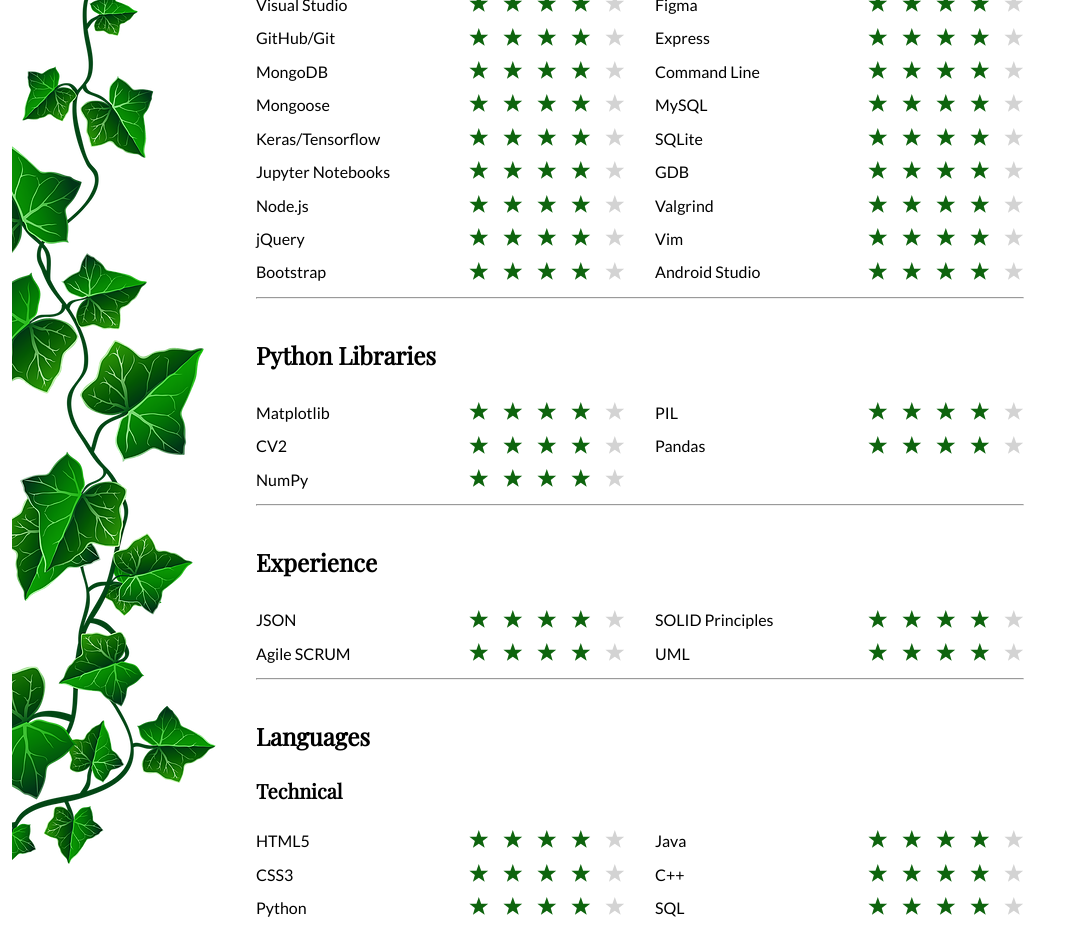
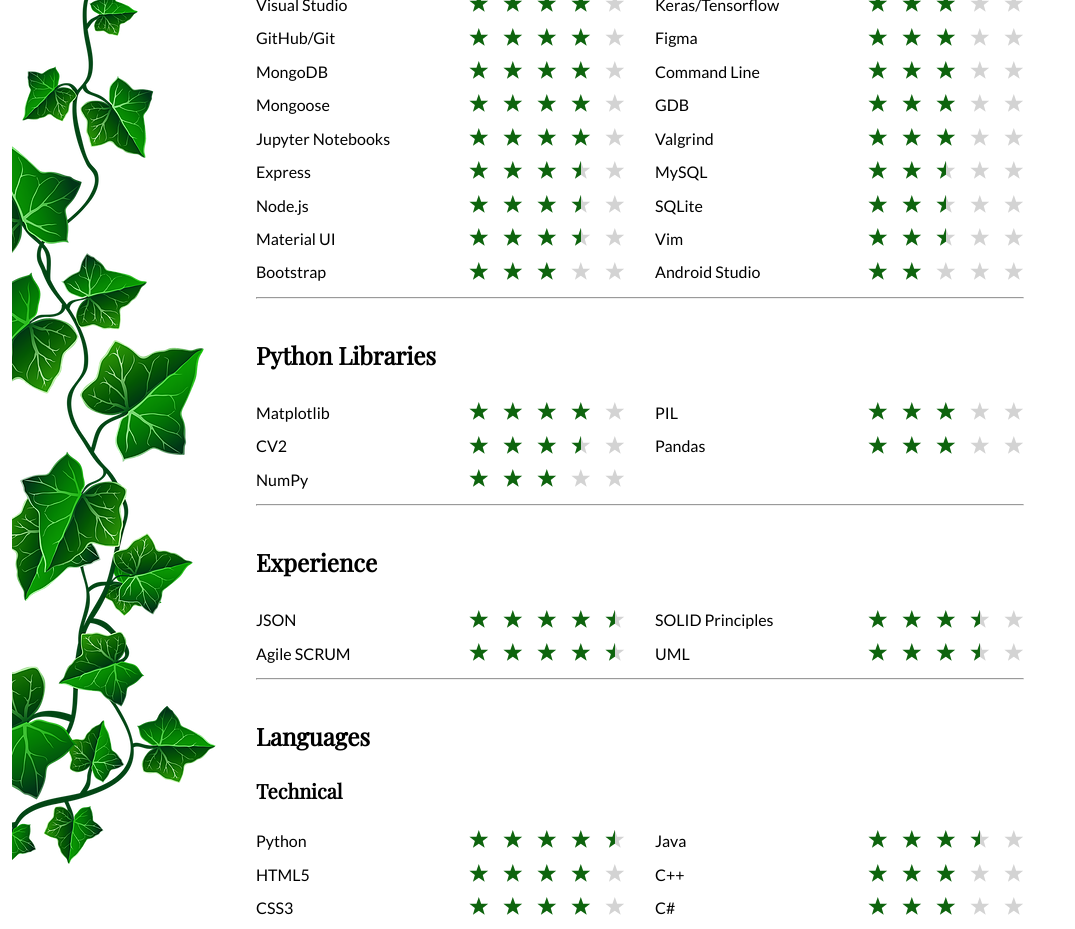
Before and after one commit to Amrit-S/personal-website, a React (Create React App) app: page / in a window 1280 px wide. Shown: the part 5880-6809 px from the top of the page, without its empty margins (0-1075 px from the left). Built offline with nearby package versions, Linux system fonts and the light colour scheme.

Commit message:
adjusted ratings for skillset (content)

```diff
--- a/src/components/InteractiveSections/Skillset.js
+++ b/src/components/InteractiveSections/Skillset.js
@@ -24,23 +24,23 @@
                     <SkillEntry rating={4} title="GitHub/Git"/>
                     <SkillEntry rating={4} title="MongoDB"/>
                     <SkillEntry rating={4} title="Mongoose"/>
-                    <SkillEntry rating={4} title="Keras/Tensorflow"/>
                     <SkillEntry rating={4} title="Jupyter Notebooks"/>
-                    <SkillEntry rating={4} title="Node.js"/>
-                    <SkillEntry rating={4} title="jQuery"/>
-                    <SkillEntry rating={4} title="Bootstrap"/>
+                    <SkillEntry rating={3.5} title="Express"/>
+                    <SkillEntry rating={3.5} title="Node.js"/>
+                    <SkillEntry rating={3.5} title="Material UI"/>
+                    <SkillEntry rating={3} title="Bootstrap"/>
                 </div>
                 <div>
-                    <SkillEntry rating={4} title="Material UI"/>
-                    <SkillEntry rating={4} title="Figma"/>
-                    <SkillEntry rating={4} title="Express"/>
-                    <SkillEntry rating={4} title="Command Line"/>
-                    <SkillEntry rating={4} title="MySQL"/>
-                    <SkillEntry rating={4} title="SQLite"/>
-                    <SkillEntry rating={4} title="GDB"/>
-                    <SkillEntry rating={4} title="Valgrind"/>
-                    <SkillEntry rating={4} title="Vim"/>
-                    <SkillEntry rating={4} title="Android Studio"/>
+                    <SkillEntry rating={3} title="jQuery"/>
+                    <SkillEntry rating={3} title="Keras/Tensorflow"/>
+                    <SkillEntry rating={3} title="Figma"/>
+                    <SkillEntry rating={3} title="Command Line"/>
+                    <SkillEntry rating={3} title="GDB"/>
+                    <SkillEntry rating={3} title="Valgrind"/>
+                    <SkillEntry rating={2.5} title="MySQL"/>
+                    <SkillEntry rating={2.5} title="SQLite"/>
+                    <SkillEntry rating={2.5} title="Vim"/>
+                    <SkillEntry rating={2} title="Android Studio"/>
                 </div>
             </div>
             <hr/>
@@ -48,24 +48,24 @@
             <div className="skillset-subsection">
                 <div>
                     <SkillEntry rating={4} title="Matplotlib"/>
-                    <SkillEntry rating={4} title="CV2"/>
-                    <SkillEntry rating={4} title="NumPy"/>
+                    <SkillEntry rating={3.5} title="CV2"/>
+                    <SkillEntry rating={3} title="NumPy"/>
                 </div>
                 <div>
-                    <SkillEntry rating={4} title="PIL"/>
-                    <SkillEntry rating={4} title="Pandas"/>
+                    <SkillEntry rating={3} title="PIL"/>
+                    <SkillEntry rating={3} title="Pandas"/>
                 </div>
             </div>
             <hr/>
             <h4> Experience </h4>
             <div className="skillset-subsection">
                 <div>
-                    <SkillEntry rating={4} title="JSON"/>
-                    <SkillEntry rating={4} title="Agile SCRUM"/>
+                    <SkillEntry rating={4.5} title="JSON"/>
+                    <SkillEntry rating={4.5} title="Agile SCRUM"/>
                 </div>
                 <div>
-                    <SkillEntry rating={4} title="SOLID Principles"/>
-                    <SkillEntry rating={4} title="UML"/>
+                    <SkillEntry rating={3.5} title="SOLID Principles"/>
+                    <SkillEntry rating={3.5} title="UML"/>
                 </div>
             </div>
             <hr/>
@@ -74,24 +74,24 @@
             <h5 style={{marginTop: "0"}}> Technical </h5>
             <div className="skillset-subsection">
                 <div>
+                    <SkillEntry rating={4.5} title="Python"/>
                     <SkillEntry rating={4} title="HTML5"/>
                     <SkillEntry rating={4} title="CSS3"/>
-                    <SkillEntry rating={4} title="Python"/>
-                    <SkillEntry rating={4} title="JavaScript"/>
+                    <SkillEntry rating={3.5} title="JavaScript"/>
                 </div>
                 <div>
-                    <SkillEntry rating={4} title="Java"/>
-                    <SkillEntry rating={4} title="C++"/>
-                    <SkillEntry rating={4} title="SQL"/>
-                    <SkillEntry rating={4} title="C#"/>
+                    <SkillEntry rating={3.5} title="Java"/>
+                    <SkillEntry rating={3} title="C++"/>
+                    <SkillEntry rating={3} title="C#"/>
+                    <SkillEntry rating={2.5} title="SQL"/>
                 </div>
             </div>
             <hr style={{width: "75%", marginTop: "20px"}}/>
             <h5> Non-Technical </h5>
             <div className="skillset-subsection">
                 <div>
-                    <SkillEntry rating={4} title="English"/>
-                    <SkillEntry rating={4} title="Punjabi"/>
+                    <SkillEntry rating={5} title="English"/>
+                    <SkillEntry rating={5} title="Punjabi"/>
                 </div>
                 <div>
                     <SkillEntry rating={4} title="Hindi/Urdu"/>
```
